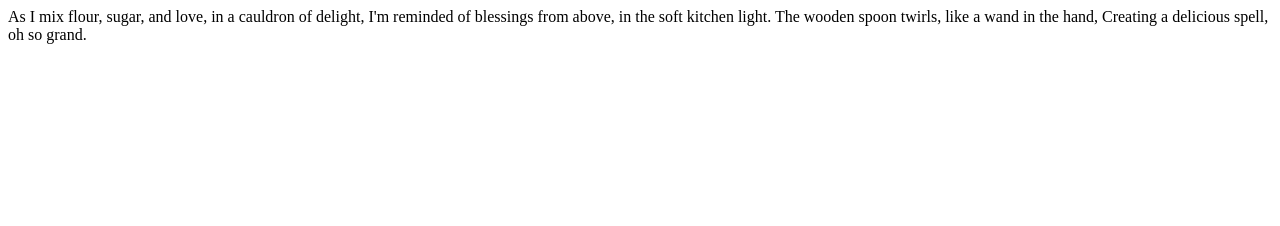
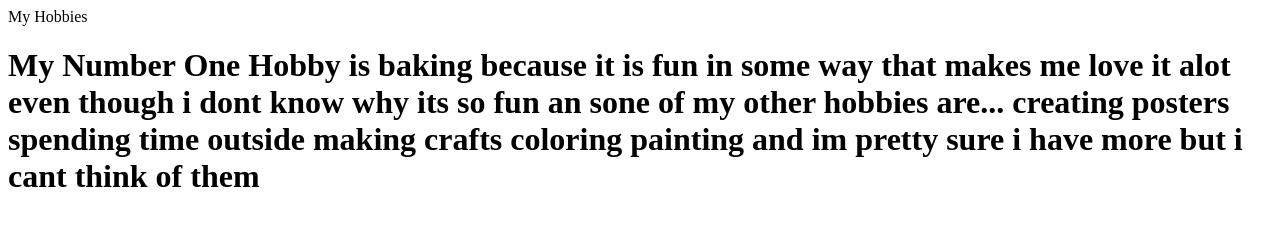
Before and after one commit to sj102107-pixel/Sara7H, a plain HTML site: page index.html in a window 1280 px wide. Drawn offline with Linux system fonts and the light colour scheme.

Commit message:
Update index.html

```diff
--- a/index.html
+++ b/index.html
@@ -1,8 +1,13 @@
 
-    <title>My Website!</title
+    <title>A  website listed with my hobbies </title
 
 
+ <h1>My Hobbies <h1>
 
 
-  <body>As I mix flour, sugar, and love, in a cauldron of delight, I'm reminded of blessings from above, in the soft kitchen light.
-The wooden spoon twirls, like a wand in the hand, Creating a delicious spell, oh so grand.  <body>
+  <body>My Number One Hobby is baking because it is fun in some way that makes me love it alot even though i dont know why its so fun an sone of my other hobbies are...
+      creating posters
+      spending time outside
+      making crafts
+      coloring
+    painting and im pretty sure i have more but i cant think of them<body>
```
